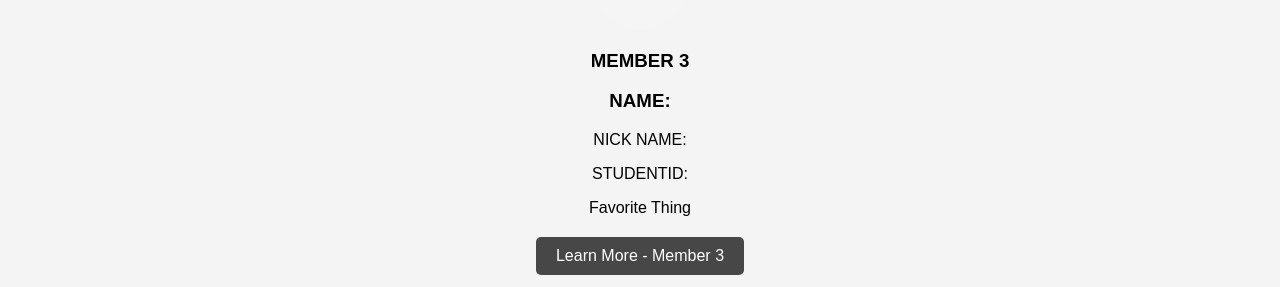
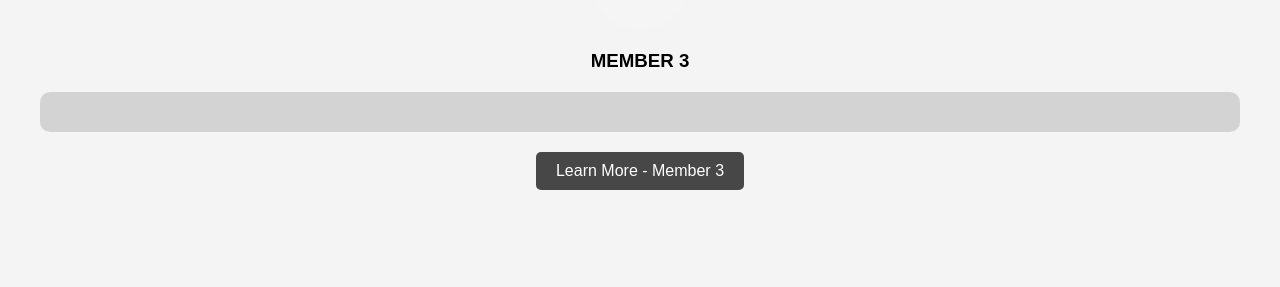
Before and after one commit to Poom5741/CS100-Project-G44, a plain HTML site: page index.html in a window 1280 px wide. Shown: the part 962-1249 px from the top of the page. Drawn offline with Linux system fonts and the light colour scheme.

Commit message:
second commit

```diff
--- a/style.css
+++ b/style.css
@@ -59,7 +59,28 @@ body {
     max-height: 500px; /* ปรับความสูงให้เท่ากับความสูงของข้อมูล */
 }
 
+/* เพิ่มสไตล์สำหรับ Profile Details Section - Member 3 */
 
+.profile-details3 {
+    background-color: rgb(211, 211, 211);
+    padding: 20px;
+    border-radius: 10px;
+    margin-top: 20px;
+    overflow: hidden; /* ทำให้ข้อมูลซ่อนอยู่เมื่อไม่แสดง */
+    max-height: 0; /* ตั้งค่าความสูงเริ่มต้นเป็น 0 */
+    transition: max-height 0.3s ease; /* เพิ่มเอฟเฟกต์ transition */
+}
+
+.profile-details3 h3 {
+    color: #2e2e2e;
+}
+
+/* เพิ่มสไตล์สำหรับการแสดง/ซ่อนข้อมูล */
+.profile-details3.show-details {
+    max-height: 500px; /* ปรับความสูงให้เท่ากับความสูงของข้อมูล */
+}
+
+/* ---------- */
 
 .header {
     background-color: rgb(68, 68, 68);
```
